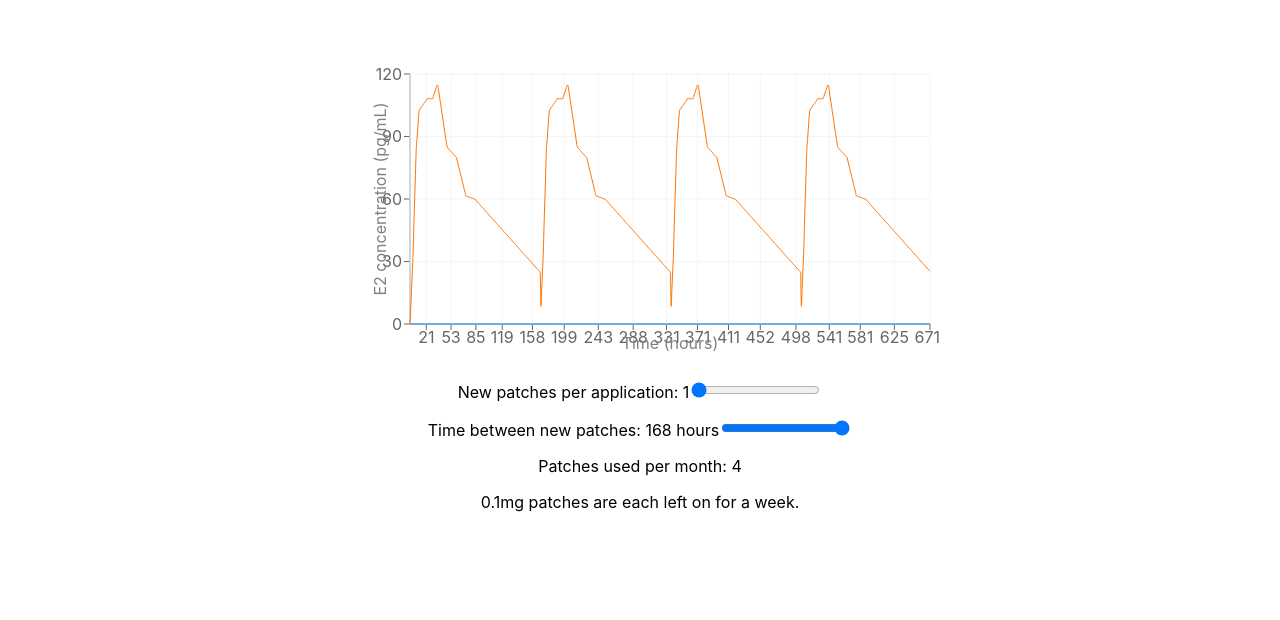
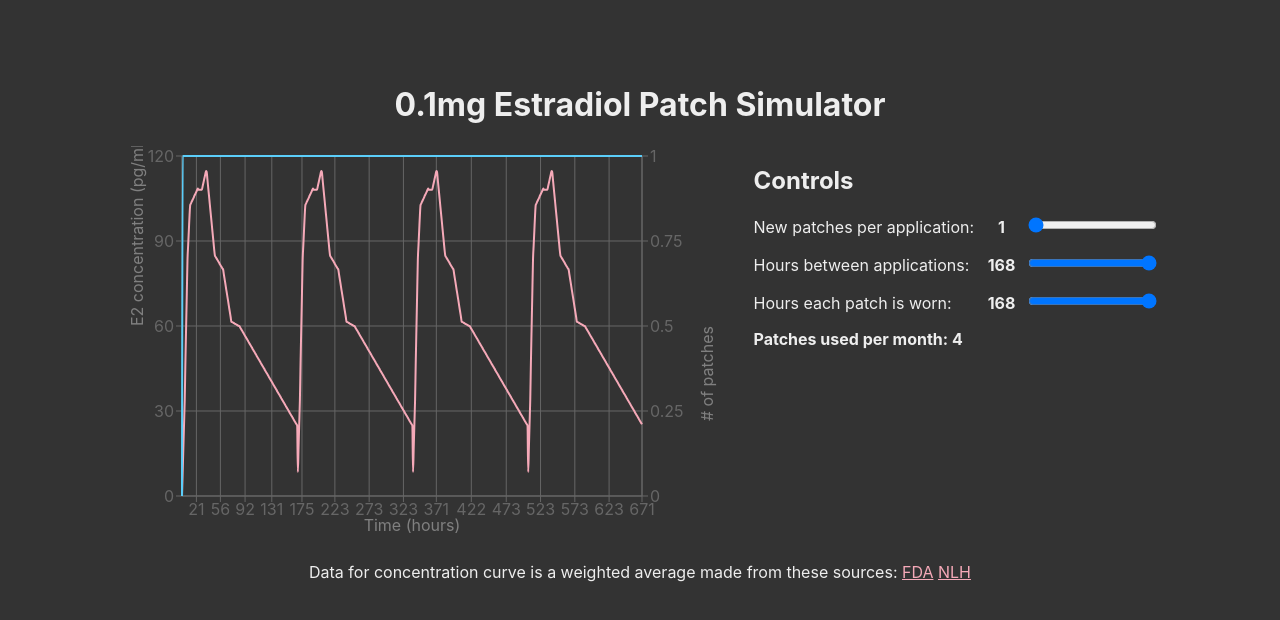
Before and after one commit to hypothete/e2-patch-simulator, a React (Create React App) app: page / in a window 1280 px wide. Shown: the top 620 px of the page. Built offline with nearby package versions, Linux system fonts and the light colour scheme.

Commit message:
styling and patch graphing

```diff
--- /dev/null
+++ b/public/globals.css
@@ -0,0 +1,12 @@
+body {
+  background-color: #333;
+  color: #eee;
+}
+
+a {
+  color: #F5A9B8;
+}
+
+a:visited {
+  color: #5BCEFA;
+}
--- a/public/index.html
+++ b/public/index.html
@@ -7,37 +7,15 @@
     <meta name="theme-color" content="#000000" />
     <meta
       name="description"
-      content="Web site created using create-react-app"
+      content="Simulates E2 patch application for proper dosage"
     />
     <link rel="apple-touch-icon" href="%PUBLIC_URL%/logo192.png" />
-    <!--
-      manifest.json provides metadata used when your web app is installed on a
-      user's mobile device or desktop. See https://developers.google.com/web/fundamentals/web-app-manifest/
-    -->
     <link rel="manifest" href="%PUBLIC_URL%/manifest.json" />
-    <!--
-      Notice the use of %PUBLIC_URL% in the tags above.
-      It will be replaced with the URL of the `public` folder during the build.
-      Only files inside the `public` folder can be referenced from the HTML.
-
-      Unlike "/favicon.ico" or "favicon.ico", "%PUBLIC_URL%/favicon.ico" will
-      work correctly both with client-side routing and a non-root public URL.
-      Learn how to configure a non-root public URL by running `npm run build`.
-    -->
-    <title>React App</title>
+    <link rel="stylesheet" href="%PUBLIC_URL%/globals.css">
+    <title>0.1mg Estradiol Patch Simulator</title>
   </head>
   <body>
     <noscript>You need to enable JavaScript to run this app.</noscript>
     <div id="root"></div>
-    <!--
-      This HTML file is a template.
-      If you open it directly in the browser, you will see an empty page.
-
-      You can add webfonts, meta tags, or analytics to this file.
-      The build step will place the bundled scripts into the <body> tag.
-
-      To begin the development, run `npm start` or `yarn start`.
-      To create a production bundle, use `npm run build` or `yarn build`.
-    -->
   </body>
 </html>
--- a/src/App.css
+++ b/src/App.css
@@ -3,6 +3,24 @@
   padding: 4rem;
 }
 
-.AppControl {
-  margin: 1rem;
+.AppSideBySide {
+  display: flex;
+  flex-direction: row;
+  margin: 0 auto;
+  justify-content: center;
+  align-items: flex-start;
 }
+
+.AppControls {
+  min-width: 400px;
+  display: flex;
+  flex-direction: column;
+  margin-left: 2rem;
+  justify-content: flex-start;
+  align-items: flex-start;
+}
+
+.AppControls p {
+  margin: 0 0 1rem 0;
+  font-weight: bolder;
+}
--- a/src/App.tsx
+++ b/src/App.tsx
@@ -1,43 +1,64 @@
 import React, { useState } from "react";
 import "./App.css";
 import Graph from "./Graph";
+import Slider from "./Slider";
 
 function App() {
   const [patches, setPatches] = useState(1);
   const [spread, setSpread] = useState(168);
-  const period = 672;
+  const [worn, setWorn] = useState(168);
+  const period = 672; // month in hours
   return (
     <div className="App">
-      <Graph patches={patches} spread={spread} period={period} />
-      <div className="AppControl">
-        <label>
-          <span>New patches per application: {patches}</span>
-          <input
-            type="range"
-            min="1"
-            max="4"
-            step="1"
+      <h1>0.1mg Estradiol Patch Simulator</h1>
+      <div className="AppSideBySide">
+        <Graph patches={patches} spread={spread} period={period} worn={worn} />
+        <div className="AppControls">
+          <h2>Controls</h2>
+          <Slider
+            min={1}
+            max={4}
+            step={1}
+            label="New patches per application"
             value={patches}
-            onInput={(e) => setPatches(e.currentTarget.valueAsNumber)}
+            setValue={setPatches}
           />
-        </label>
+          <Slider
+            min={6}
+            max={168}
+            step={6}
+            label="Hours between applications"
+            value={spread}
+            setValue={setSpread}
+          />
+          <Slider
+            min={6}
+            max={168}
+            step={6}
+            label="Hours each patch is worn"
+            value={worn}
+            setValue={setWorn}
+          />
+          <p>Patches used per month: {patches * Math.ceil(period / spread)}</p>
+        </div>
       </div>
-      <div className="AppControl">
-        <label>
-          <span>Time between new patches: {spread} hours</span>
-          <input
-            type="range"
-            min="24"
-            max="168"
-            step="6"
-            value={spread}
-            onInput={(e) => setSpread(e.currentTarget.valueAsNumber)}
-          />
-        </label>
-      </div>
-      <p>Patches used per month: {patches * Math.ceil(period / spread)}</p>
       <p>
-        0.1mg patches are each left on for a week.
+        Data for concentration curve is a weighted average made from these
+        sources:{" "}
+        <a
+          href="https://fda.report/DailyMed/e7e6da3b-8485-1382-61c9-e9b369018b98"
+          target="_blank"
+          rel="noreferrer"
+        >
+          FDA
+        </a>{" "}
+        <a
+          href="https://dailymed.nlm.nih.gov/dailymed/drugInfo.cfm?setid=f4efb0bf-b96f-4e20-a0f2-0806ab92b2d4#ID_a032b960-d797-4536-83f0-841075cabfff"
+          target="_blank"
+          rel="noreferrer"
+        >
+          NLH
+        </a>
       </p>
     </div>
   );
--- /dev/null
+++ b/src/Graph.css
@@ -0,0 +1,4 @@
+.Graph {
+  width: 600px;
+  height: 400px;
+}
--- a/src/Graph.tsx
+++ b/src/Graph.tsx
@@ -9,11 +9,13 @@ import {
   YAxis,
 } from "recharts";
 import rawValues from "./values-week.json";
+import "./Graph.css";
 
 interface GraphProps {
   patches: number;
   spread: number;
   period: number;
+  worn: number;
 }
 
 interface SeriesData {
@@ -22,10 +24,10 @@ interface SeriesData {
   patches: number;
 }
 
-function Graph({ patches, spread, period }: GraphProps) {
-  const newSeries = generateSeries(patches, spread, period);
+function Graph({ patches, spread, period, worn }: GraphProps) {
+  const newSeries = generateSeries(patches, spread, period, worn);
   return (
-    <div style={{ width: 600, height: 300, margin: '0 auto' }}>
+    <div className="Graph">
       <ResponsiveContainer>
         <LineChart
           data={newSeries}
@@ -33,20 +35,34 @@ function Graph({ patches, spread, period }: GraphProps) {
         >
           <YAxis
             dataKey="value"
+            yAxisId="valueAxis"
+            width={50}
             label={{
               value: "E2 concentration (pg/mL)",
               angle: -90,
-              position: "inside",
+              position: "insideLeft",
             }}
+          />
+          <YAxis
+            dataKey="patches"
+            yAxisId="patchAxis"
+            width={70}
+            label={{
+              value: "# of patches",
+              angle: -90,
+              position: "insideRight",
+            }}
+            orientation="right"
           />
           <XAxis
             dataKey="time"
+            height={40}
             label={{ value: "Time (hours)", position: "insideBottom" }}
           />
           <Tooltip />
-          <CartesianGrid stroke="#f5f5f5" />
-          <Line type="monotone" dot={false} dataKey="value" stroke="#ff7300" isAnimationActive={true} />
-          <Line type="monotone" dot={false} dataKey="patches" stroke="#0073ff" isAnimationActive={true} />
+          <CartesianGrid stroke="#666666" strokeWidth={1} />
+          <Line yAxisId="valueAxis" type="monotone" dot={false} dataKey="value" stroke="#F5A9B8" strokeWidth={2} isAnimationActive={false} />
+          <Line yAxisId="patchAxis" type="monotone" dot={false} dataKey="patches" stroke="#5BCEFA" strokeWidth={2} isAnimationActive={false} />
         </LineChart>
       </ResponsiveContainer>
     </div>
@@ -55,17 +71,23 @@ function Graph({ patches, spread, period }: GraphProps) {
 
 export default Graph;
 
-function generateSeries(patches: number, spread: number, period: number): SeriesData[] {
+function generateSeries(patches: number, spread: number, period: number, worn: number): SeriesData[] {
   let newValues: SeriesData[] = new Array(period);
   newValues.fill({ time: 0, value: 0, patches: 0 });
   const spreadsPerPeriod = Math.ceil(period / spread);
   for (let i = 0; i < spreadsPerPeriod; i++) {
     const spreadOffset = i * spread;
+
     newValues = newValues.map((item, index) => {
+      let rawValueIndex = index - spreadOffset;
+      if (rawValueIndex > worn) {
+        rawValueIndex = -1;
+      }
+      const rawValueAtTime = rawValues[rawValueIndex] || 0;
       return {
         time: index,
-        value: item.value + patches * (rawValues[((index - spreadOffset))] || 0),
-        patches: item.patches
+        value: item.value + patches * (rawValueAtTime || 0),
+        patches: item.patches + patches * (rawValueAtTime > 0 ? 1 : 0)
       };
     });
   }
--- /dev/null
+++ b/src/Slider.css
@@ -0,0 +1,16 @@
+.Slider {
+  margin-bottom: 1rem;
+}
+
+.SliderLabel {
+  display: inline-block;
+  width: 14rem;
+  text-align: left;
+}
+
+.SliderValue {
+  display: inline-block;
+  width: 3rem;
+  text-align: center;
+  font-weight: bolder;
+}
--- /dev/null
+++ b/src/Slider.tsx
@@ -0,0 +1,36 @@
+import React from "react";
+import "./Slider.css";
+
+interface SliderProps {
+  min: number;
+  max: number;
+  step: number;
+  label: string;
+  value: number;
+  setValue: (n: number) => void;
+}
+
+function Slider({ min, max, step, label, value, setValue }: SliderProps) {
+  return (
+    <div className="Slider">
+      <label>
+        <span className="SliderLabel">
+          {label}:{" "}
+        </span>
+        <span className="SliderValue">
+        {value}
+        </span>
+        <input
+          type="range"
+          min={min}
+          max={max}
+          step={step}
+          value={value}
+          onInput={(e) => setValue(e.currentTarget.valueAsNumber)}
+        />
+      </label>
+    </div>
+  );
+}
+
+export default Slider;
--- a/src/index.tsx
+++ b/src/index.tsx
@@ -2,7 +2,6 @@ import React from 'react';
 import ReactDOM from 'react-dom/client';
 import './index.css';
 import App from './App';
-import reportWebVitals from './reportWebVitals';
 
 const root = ReactDOM.createRoot(
   document.getElementById('root') as HTMLElement
@@ -12,8 +11,3 @@ root.render(
     <App />
   </React.StrictMode>
 );
-
-// If you want to start measuring performance in your app, pass a function
-// to log results (for example: reportWebVitals(console.log))
-// or send to an analytics endpoint. Learn more: https://bit.ly/CRA-vitals
-reportWebVitals();
--- a/src/reportWebVitals.ts
+++ /dev/null
@@ -1,15 +0,0 @@
-import { ReportHandler } from 'web-vitals';
-
-const reportWebVitals = (onPerfEntry?: ReportHandler) => {
-  if (onPerfEntry && onPerfEntry instanceof Function) {
-    import('web-vitals').then(({ getCLS, getFID, getFCP, getLCP, getTTFB }) => {
-      getCLS(onPerfEntry);
-      getFID(onPerfEntry);
-      getFCP(onPerfEntry);
-      getLCP(onPerfEntry);
-      getTTFB(onPerfEntry);
-    });
-  }
-};
-
-export default reportWebVitals;
```
Also changed, not shown: src/setupTests.ts (deleted, +0 -5 lines), public/manifest.json, 2 other files (tests, documents, lock files or other folders).
